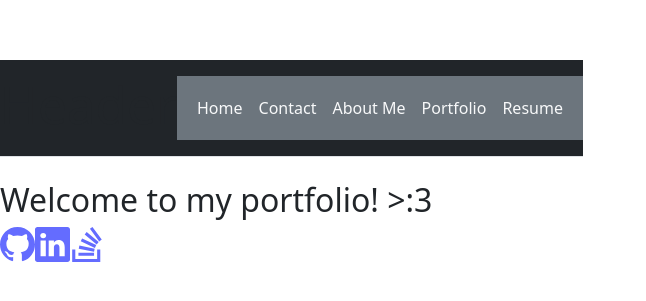
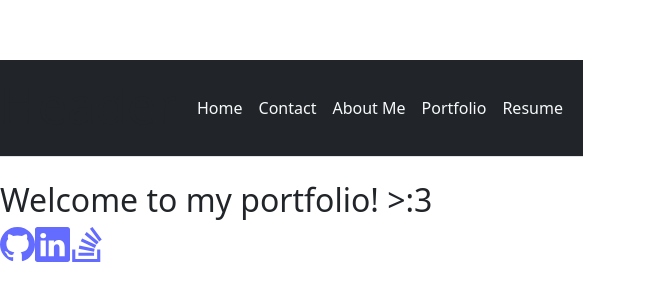
Before and after one commit to rogermle/david-react-portfolio, a React (Vite) app: page / in a window 1280 px wide. Shown: the part 239-540 px from the top of the page, without its empty margins (0-646 px from the left). Built offline with nearby package versions, Linux system fonts and the light colour scheme.

Commit message:
removed background color

```diff
--- a/src/components/UI/Navbar.jsx
+++ b/src/components/UI/Navbar.jsx
@@ -1,7 +1,7 @@
-// COPIED EXACTLY FROM 12-24
+// COPIED FROM 12-24 AND EDITED
 export default function Nav({ links }) {
     return (
-      <nav className="navbar navbar-expand-lg bg-secondary">
+      <nav className="navbar navbar-expand-lg ">
         <div className="container-fluid">
           <div className="collapse navbar-collapse" id="navbarSupportedContent">
             <ul className="navbar-nav me-auto mb-2 mb-lg-0">
```
